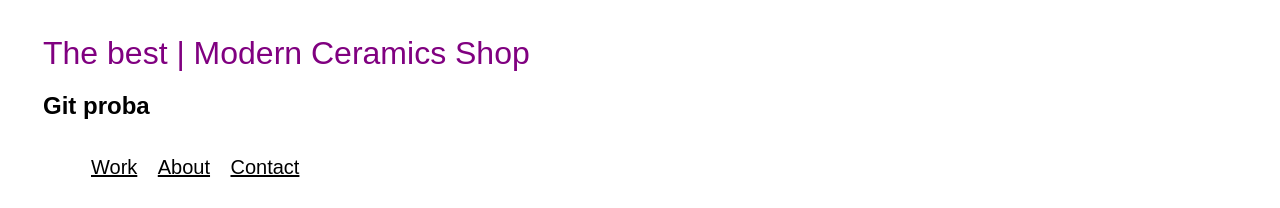
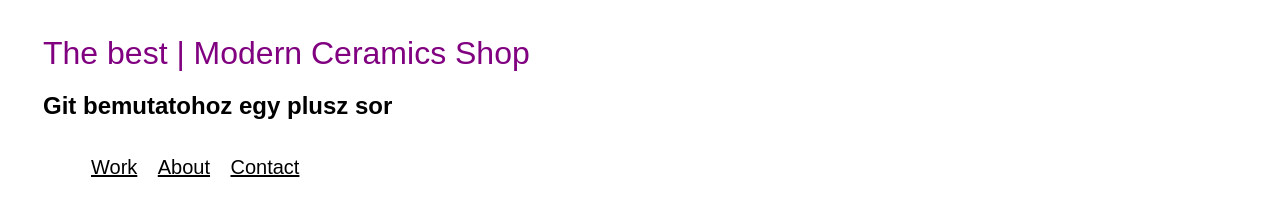
Before and after one commit to robertbiro/shop_school_work, a plain HTML site: page index.html in a window 1280 px wide. Shown: the top 208 px of the page. Drawn offline with Linux system fonts and the light colour scheme.

Commit message:
add extra h2 line

```diff
--- a/index.html
+++ b/index.html
@@ -9,7 +9,7 @@
 <body>
     <header class="navbar">
         <h1>The best | Modern Ceramics Shop</h1>
-        <h2>Git proba</h2>
+        <h2>Git bemutatohoz egy plusz sor</h2>
         <nav class="links">
             <ul>
                 <li><a class="active" href="#Work">Work</a></li>
```
